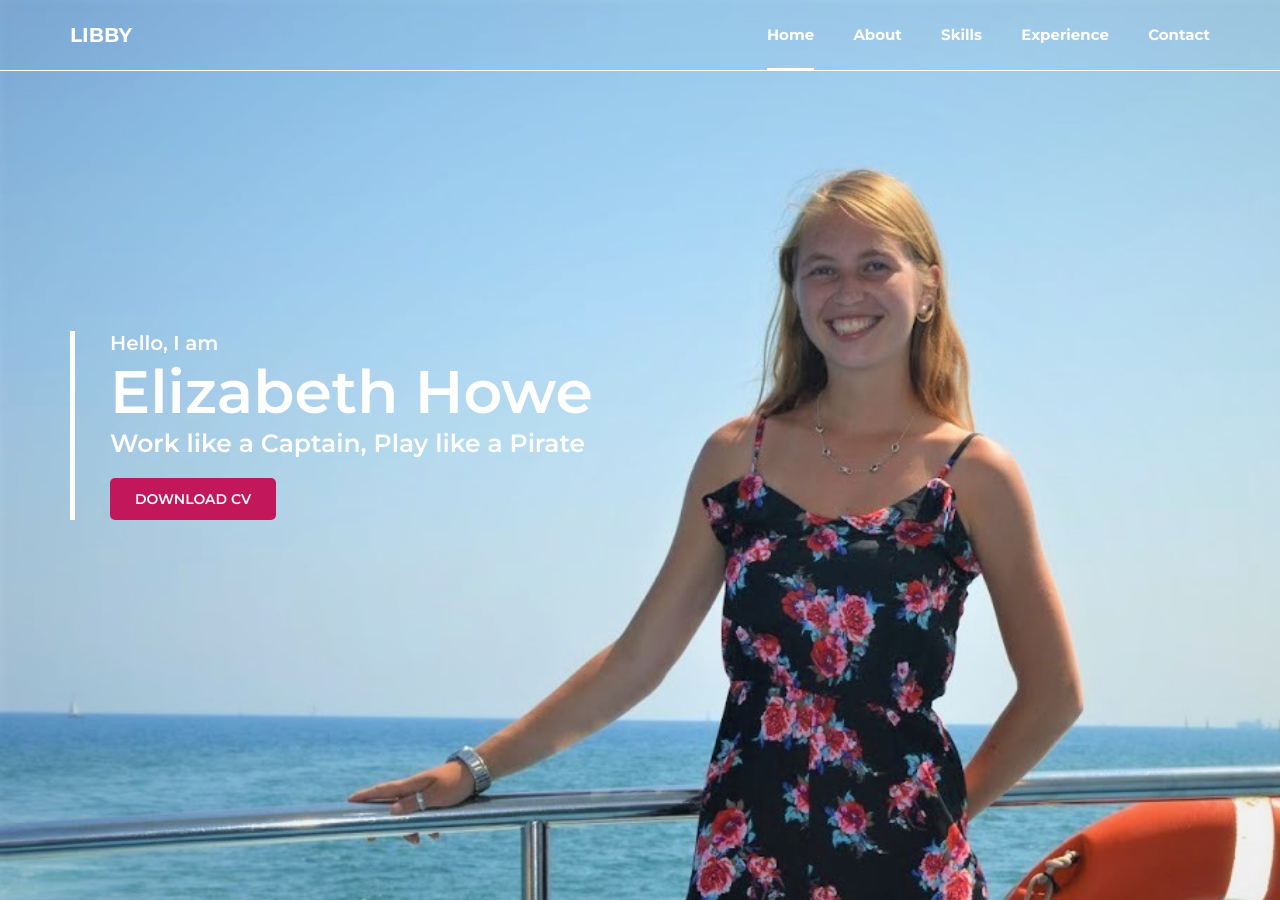
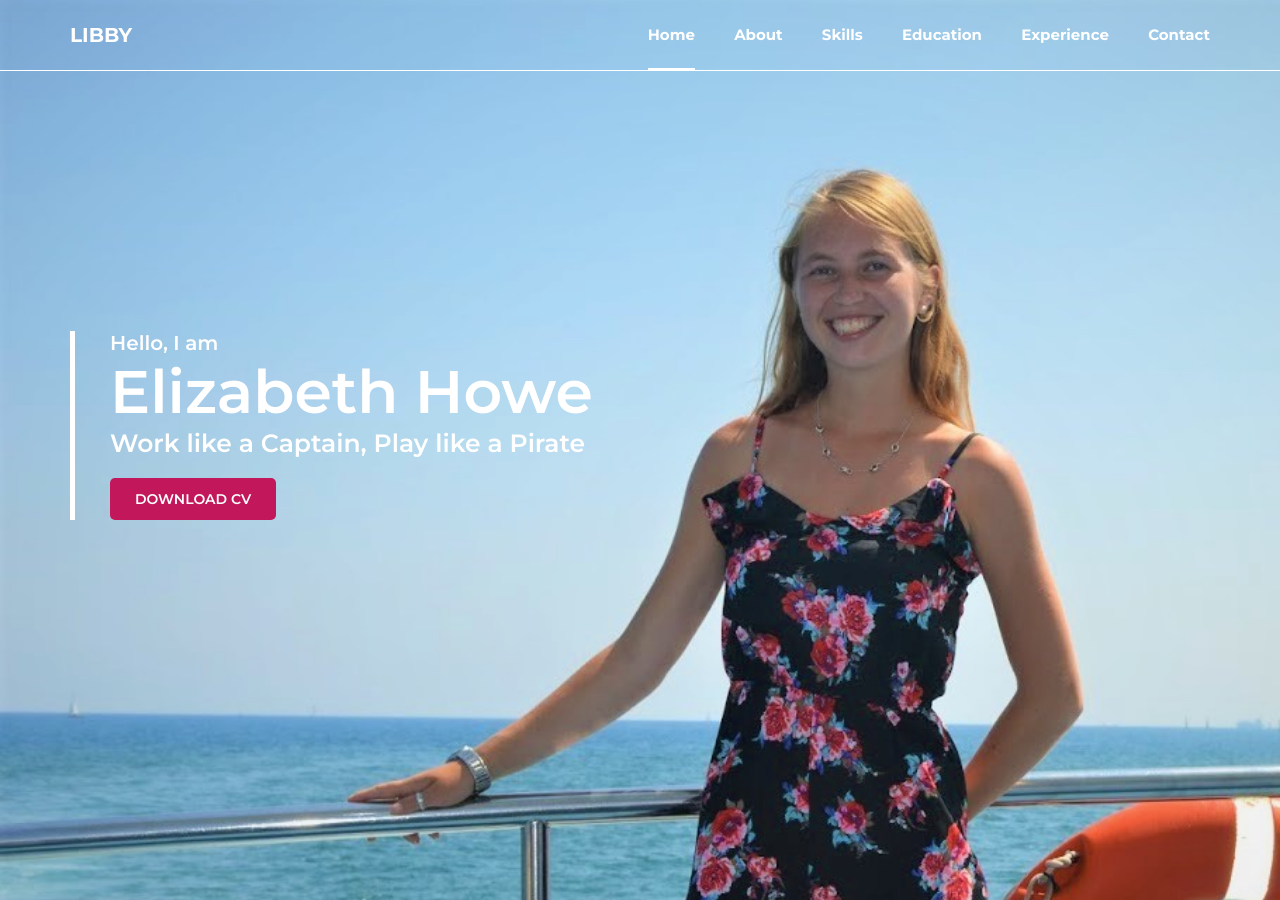
Before and after one commit to mshadab16/misselizabethhowe, a plain HTML site: page index.html in a window 1280 px wide. Shown: the top 900 px of the page. Drawn offline with Linux system fonts and the light colour scheme.

Commit message:
testing1

```diff
--- a/index.html
+++ b/index.html
@@ -27,7 +27,7 @@
                         <li><a href="#home" class="active">Home</a></li>
                         <li><a href="#about">About</a></li>
                         <li><a href="#skills">Skills</a></li>
-                        <!-- <li><a href="#education">Education</a></li> -->
+                        <li><a href="#education">Education</a></li>
                         <li><a href="#experience">Experience</a></li>
                         <li><a href="#contact-me">Contact</a></li>
                     </ul>
```
